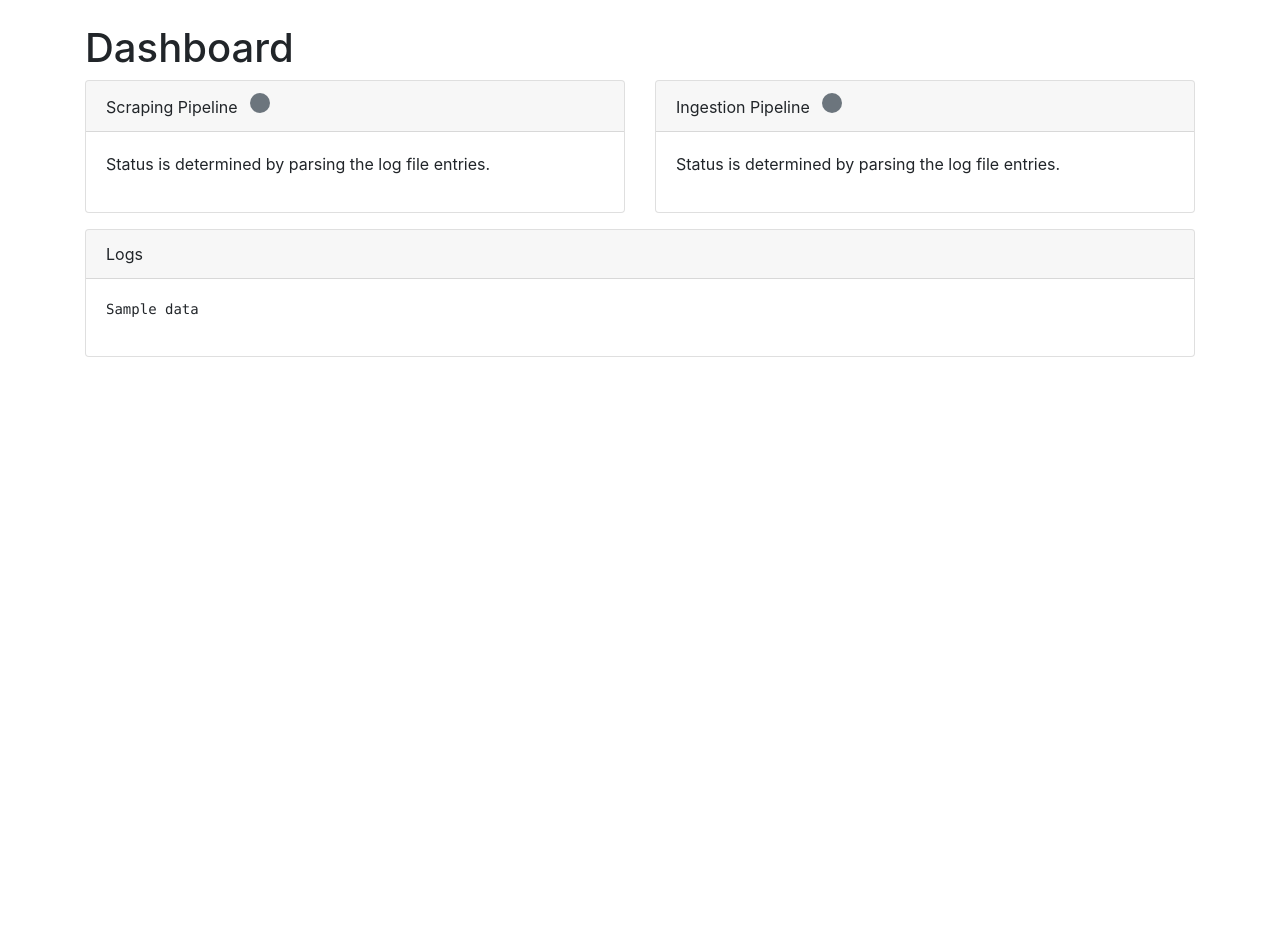
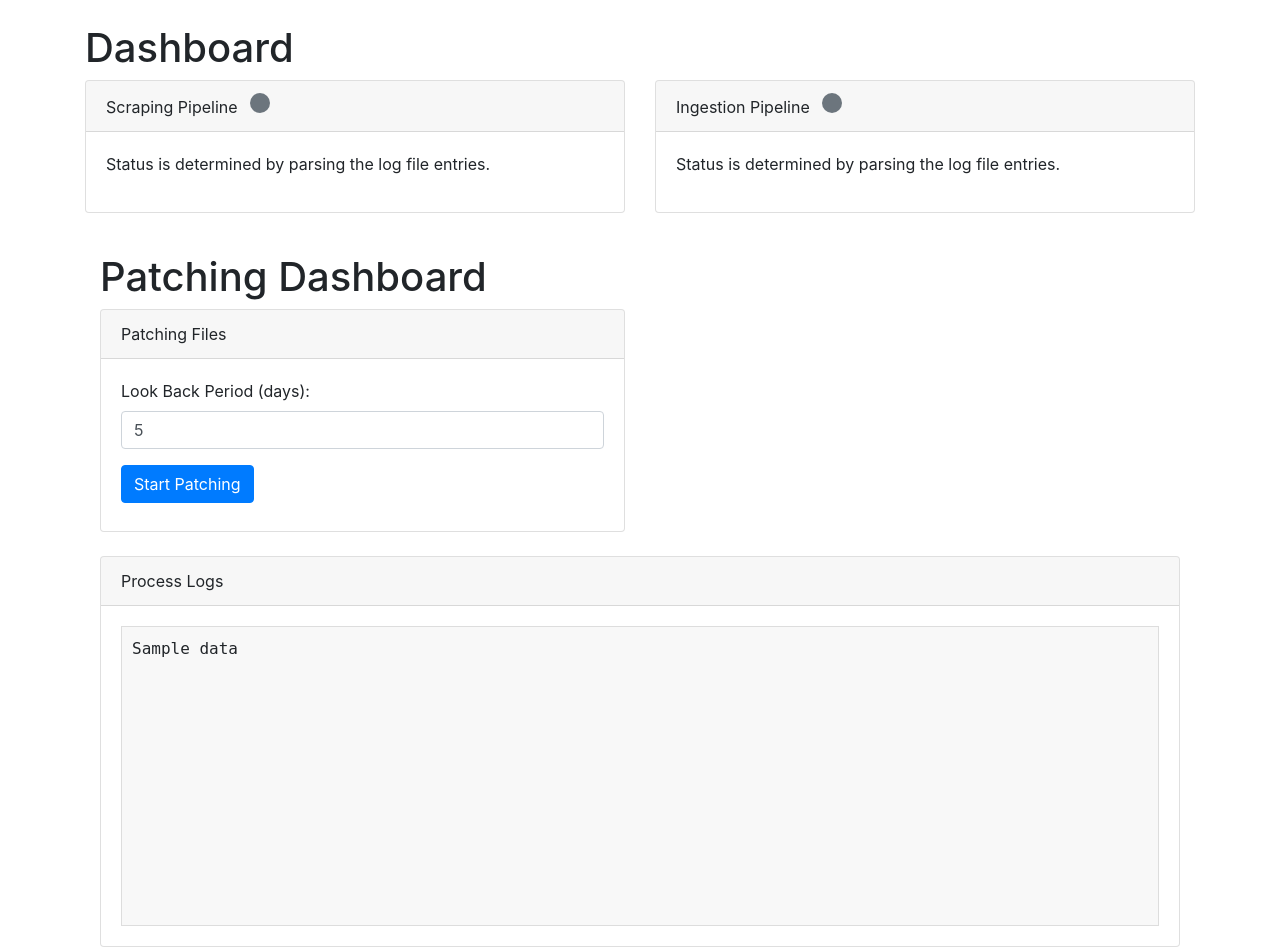
Before and after one commit to o6-webwork/GDELT_ELK, a Flask app: template pipeline-monitoring/templates/dashboard.html in a window 1280 px wide. Before the commit the page ends 357 px from the top, so only its background shows below. Run offline with Flask 2, Linux system fonts and the light colour scheme; the template is opened without the code that fills it: most values are stand-ins (such as "Sample title", 1, 10 or a date in 2020); some libraries are stand-ins or nearby versions.

Commit message:
patching function

```diff
--- a/pipeline-monitoring/app.py
+++ b/pipeline-monitoring/app.py
@@ -1,10 +1,16 @@
-import os
+import os, datetime
 import logging
 from flask import Flask, render_template, jsonify
 
 app = Flask(__name__)
 
 log_file = os.environ.get("LOG_FILE_PATH", "./logs/log.txt")
+download_folder = "./csv"
+
+def write(content):
+    """Write log data into log file."""
+    with open(log_file, "a") as f:
+        f.write(content + "\n")
 
 @app.route('/')
 def dashboard():
@@ -30,7 +36,7 @@ def get_pipeline_status(pipeline):
                 lower_line = line.lower()
                 if "error" in lower_line:
                     status = "error"
-                elif "started" in lower_line:
+                elif "extracting" or "processing" in lower_line:
                     status = "running"
                 elif "completed" in lower_line:
                     status = "idle"
@@ -46,5 +52,46 @@ def status():
         "ingestion": ingestion_status
     })
 
+@app.route('/patching')
+def patching_task(look_back_days, base_url="http://data.gdeltproject.org/gdeltv2/"):
+
+    now = datetime.datetime.now()
+    start = now - datetime.timedelta(days=look_back_days)
+
+    start = start.replace(second=0, microsecond=0)
+    start_adjust = start.minute % 15
+    if start_adjust != 0:
+        start = start - datetime.timedelta(minutes=start_adjust)
+
+    current = start
+    while current <= now:
+        # Create a timestamp string: YYYYMMDDHHMMSS with seconds always "00"
+        timestamp = current.strftime("%Y%m%d%H%M%S")
+        file_url = f"{base_url}{timestamp}.export.CSV.zip"
+        local_filename = os.path.join(download_folder, f"{timestamp}.export.CSV.zip")
+
+        write(f"Downloading {file_url} to {local_filename}...")
+
+        try:
+            response = requests.get(file_url, stream=True, timeout=10)
+            if response.status_code == 200:
+                # Write the content to the local file in chunks
+                with open(local_filename, "wb") as f:
+                    for chunk in response.iter_content(chunk_size=8192):
+                        if chunk:
+                            f.write(chunk)
+                write(f'Downloaded {local_filename}')
+            else:
+                write(f"File not found or error {response.status_code} for URL: {file_url}")
+        except Exception as e:
+            write(f"Error downloading {file_url}: {e}")
+
+        current += datetime.timedelta(minutes=15)
+
+def patch_missing():
+    look_back_period = request.form.get("look_back_period")
+    threading.Thread(target=patching_task, args=look_back_period).start()
+    return jsonify({"message": "Patching started", "look_back_period": look_back_period})
+
 if __name__ == '__main__':
     app.run(host='0.0.0.0', port=7979, debug=True)
--- a/pipeline-monitoring/templates/dashboard.html
+++ b/pipeline-monitoring/templates/dashboard.html
@@ -14,6 +14,16 @@
         width: 20px;
         display: inline-block;
         border-radius: 50%;
+      }
+      /* Log panel styling */
+      .log-panel {
+        background: #f8f8f8;
+        border: 1px solid #ddd;
+        padding: 10px;
+        height: 300px;
+        overflow-y: scroll;
+        white-space: pre-wrap;
+        font-family: monospace;
       }
     </style>
   </head>
@@ -46,13 +56,34 @@
           </div>
         </div>
       </div>
-      <!-- Optionally display the complete log file -->
+    <div class="container mt-4">
+      <h1>Patching Dashboard</h1>
+      <!-- Patching Form -->
       <div class="row">
+        <div class="col-md-6">
+          <div class="card">
+            <div class="card-header">Patching Files</div>
+            <div class="card-body">
+              <form id="patchForm">
+                <div class="form-group">
+                  <label for="lookBackDays">Look Back Period (days):</label>
+                  <input type="number" id="lookBackDays" name="look_back_days" class="form-control" value="5" min="1">
+                </div>
+                <button type="submit" class="btn btn-primary">Start Patching</button>
+              </form>
+              <div id="patchStatus" class="mt-2"></div>
+            </div>
+          </div>
+        </div>
+      </div>
+
+        <!-- Log Panel -->
+      <div class="row mt-4">
         <div class="col-md-12">
           <div class="card">
-            <div class="card-header">Logs</div>
+            <div class="card-header">Process Logs</div>
             <div class="card-body">
-              <pre id="logDisplay">{{ data }}</pre>
+              <div id="logPanel" class="log-panel">{{data}}</div>
             </div>
           </div>
         </div>
@@ -85,6 +116,22 @@
 
       // Poll the status every second for real-time updates
       setInterval(updateStatus, 1000);
+
+      function updateLogs() {
+      $.get('/logs', function(data) {
+        $('#logPanel').text(data);
+      });
+    }
+    setInterval(updateLogs, 2000);
+
+    // Handle patch form submission to trigger the patching function
+    $('#patchForm').submit(function(e) {
+      e.preventDefault();
+      var formData = $(this).serialize();
+      $.post('/patch_missing', formData, function(response) {
+        $('#patchStatus').text(response.message);
+      });
+    });
     </script>
 
     <!-- Optional Bootstrap JS -->
```
Also changed, not shown: 1 other file.
